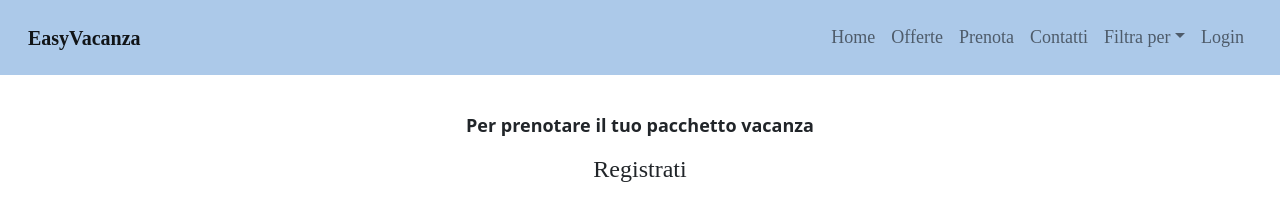
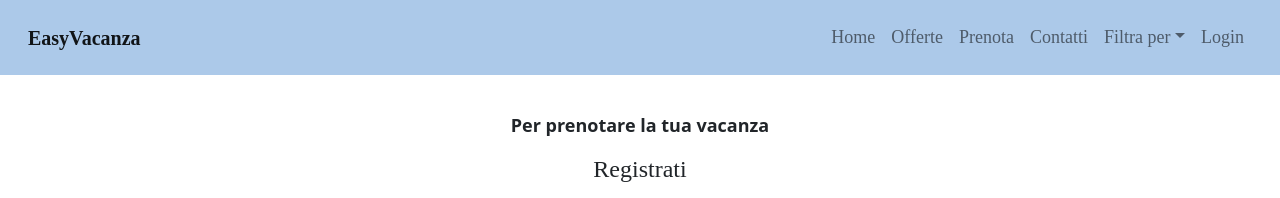
Before and after one commit to 369-Palma/EasyVacanza_frontend, a React (Create React App) app: page /register in a window 1280 px wide. Shown: the top 198 px of the page. Built offline with nearby package versions, Linux system fonts and the light colour scheme.

Commit message:
Update Register.jsx

```diff
--- a/src/components/Register.jsx
+++ b/src/components/Register.jsx
@@ -116,7 +116,7 @@ const Register = () => {
           {errMsg}
         </p>
         <Col className="titolo mx-auto">
-          <p>Per prenotare il tuo pacchetto vacanza</p>
+          <p>Per prenotare la tua vacanza</p>
         </Col>
         <h4 className="mb-3 text-center w-100"> Registrati</h4>
 
```
